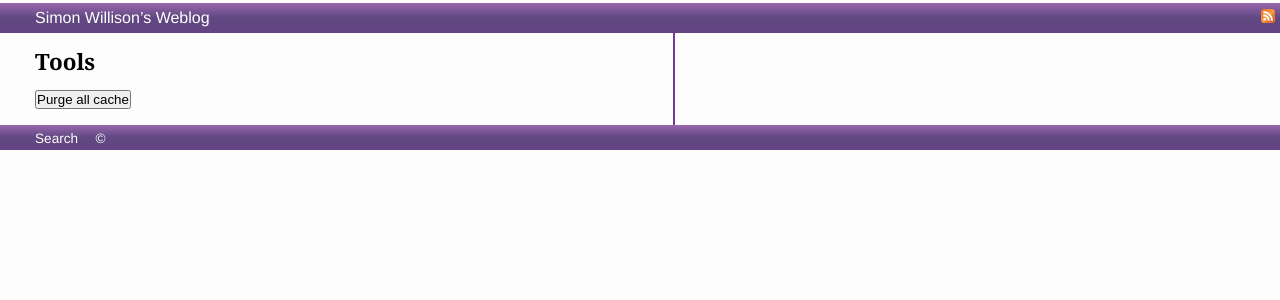
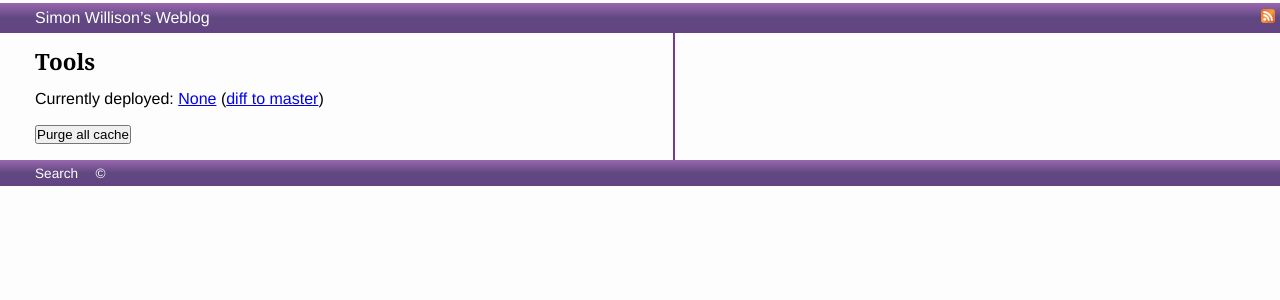
Before and after one commit to simonw/simonwillisonblog, a Django app: page /tools/ in a window 1280 px wide. Shown: the top 300 px of the page. Run offline with Django 3.2, Linux system fonts and the light colour scheme; the visitor is signed in with stand-in values (Sample User, id 1); data that the repository does not hold is empty; parts of the project's set-up code (start-up, migrations or seed data) failed here and were passed over.

Commit message:
Show current deployed commit hash on /tools/

```diff
--- a/blog/views.py
+++ b/blog/views.py
@@ -33,6 +33,7 @@ import datetime
 import random
 from collections import Counter
 import CloudFlare
+import os
 
 
 # We're not using MONTHS_3 here because it's _(localized)
@@ -381,7 +382,8 @@ def tools(request):
         })
         return Redirect(request.path + '?msg=Cache+purged')
     return render(request, 'tools.html', {
-        'msg': request.GET.get('msg')
+        'msg': request.GET.get('msg'),
+        'deployed_hash': os.environ.get('HEROKU_SLUG_COMMIT'),
     })
 
 
--- a/templates/tools.html
+++ b/templates/tools.html
@@ -4,6 +4,8 @@
 
 {% block item_content %}
 <h2>Tools</h2>
+
+<p>Currently deployed: <a href="https://github.com/simonw/simonwillisonblog/tree/{{ deployed_hash }}">{{ deployed_hash }}</a> (<a href="https://github.com/simonw/simonwillisonblog/compare/{{ deployed_hash }}...master">diff to master</a>)</p>
 
 {% if msg %}<p><strong>{{ msg }}</strong></p>{% endif %}
 
```
